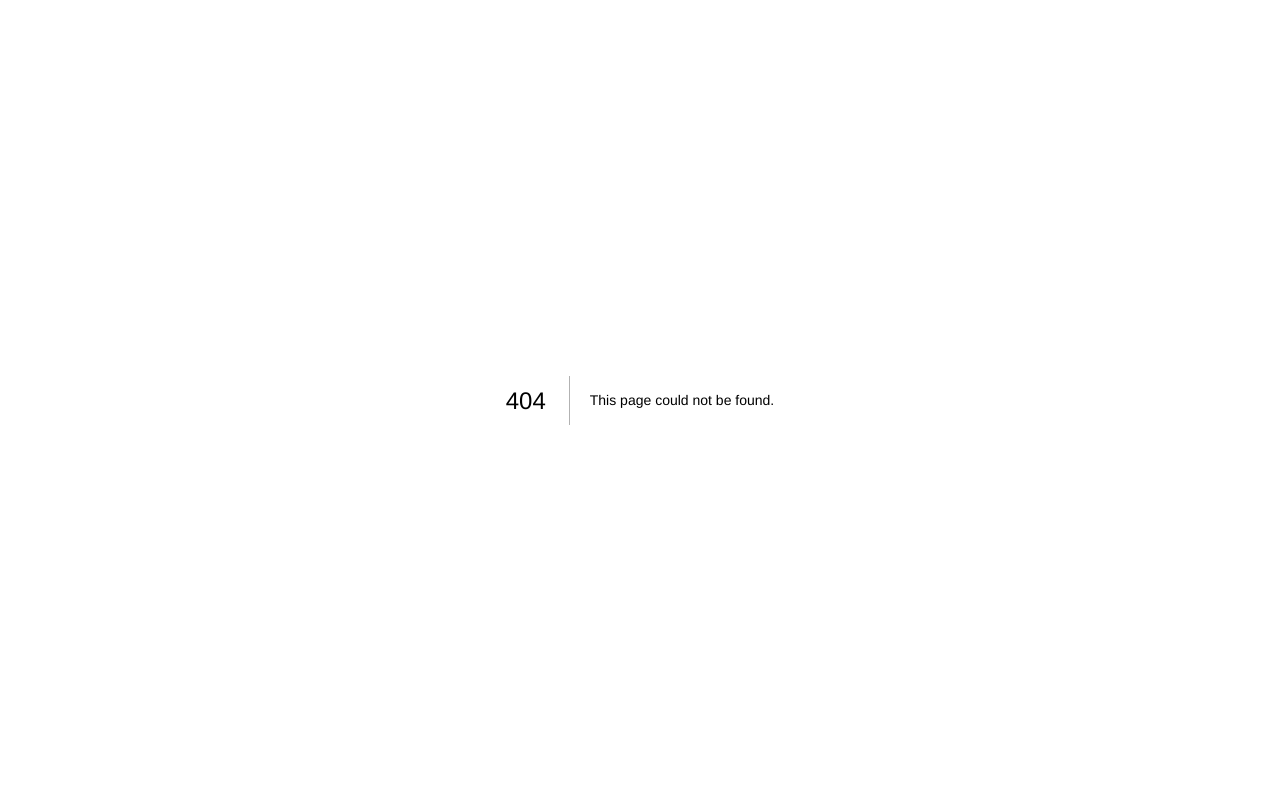
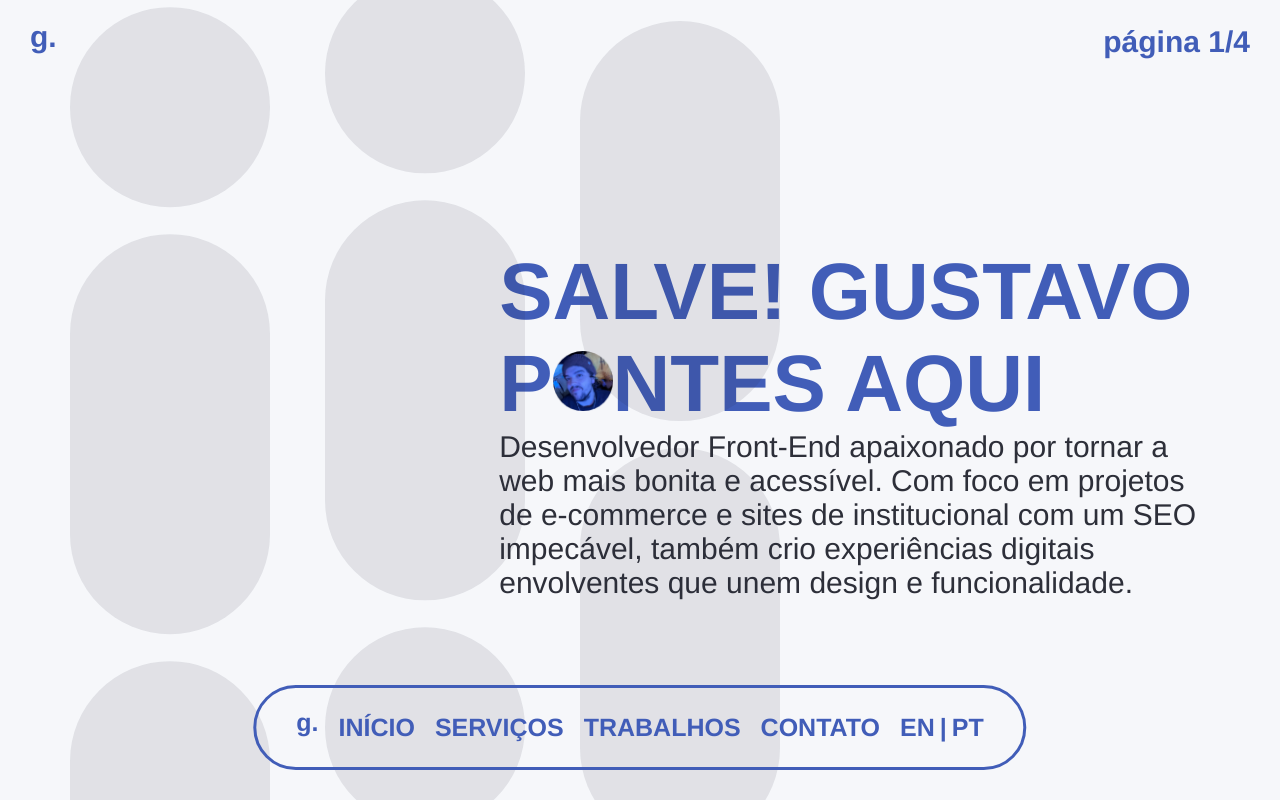
Before and after one commit to GustaDev00/GustaPT, a Next.js app: page /pt in a window 1280 px wide. Before the commit this address had no page. Shown: the top 800 px of the page. Built offline with nearby package versions, Linux system fonts and the light colour scheme.

Commit message:
feat: versao em portugues

```diff
--- /dev/null
+++ b/pages/pt.tsx
@@ -0,0 +1,23 @@
+import Head from "next/head";
+import HomeTemplate from "@/templates/Home";
+import { useLanguageContext } from "@/context/language";
+import { useEffect } from "react";
+
+const Home = () => {
+  const { setType } = useLanguageContext();
+
+  useEffect(() => {
+    setType("pt");
+  }, []);
+
+  return (
+    <>
+      <Head>
+        <title>Gusta.pt | Portifolio, serviços e projetos</title>
+      </Head>
+      <HomeTemplate />
+    </>
+  );
+};
+
+export default Home;
--- a/src/global/content.tsx
+++ b/src/global/content.tsx
@@ -8,7 +8,269 @@ type Content = {
 };
 
 const content: Content = {
-  pt: {},
+  pt: {
+    logo: "g.",
+    header: {
+      page: "página",
+      total: 4,
+    },
+    nav: {
+      links: [
+        { title: "INÍCIO", href: "#home" },
+        { title: "SERVIÇOS", href: "#services" },
+        { title: "TRABALHOS", href: "#works" },
+        { title: "CONTATO", href: "#contact" },
+      ],
+      language: [
+        { title: "EN", href: "/" },
+        { title: "PT", href: "/pt" },
+      ],
+    },
+    loading: {
+      text: "Gustavo Pontes",
+    },
+    intro: {
+      title: (
+        <>
+          SALVE! GUSTAVO <br />P<LazyImage src="/imgs/eu.png" alt="Gustavo Pontes" notLazy={true} />
+          NTES AQUI
+        </>
+      ),
+      description: (
+        <>
+          Desenvolvedor Front-End apaixonado por tornar a web mais bonita e acessível. Com foco em
+          projetos de e-commerce e sites de institucional com um SEO impecável, também crio
+          experiências digitais envolventes que unem design e funcionalidade.
+        </>
+      ),
+    },
+    services: {
+      title: (
+        <>
+          <div>
+            Meus <span />
+          </div>
+          <br />
+          <div>
+            <span />
+            Serviços
+          </div>
+        </>
+      ),
+      showDescription: {
+        first: "Seu",
+        second: "negócio",
+        third: "seu estilo",
+      },
+      description: [<>loja</>, <>site</>, <>resultado</>],
+      list: [
+        {
+          title: "E-commerce",
+          description: (
+            <>
+              Eu crio lojas online incríveis que cativam os clientes e facilitam as compras. De
+              configurar o carrinho de compras para integrar métodos de pagamento seguros, estou
+              comprometido em proporcionando uma experiência de compra perfeita para seus clientes.
+            </>
+          ),
+          icon: IconEcommerce,
+        },
+        {
+          title: "Web site",
+          description: (
+            <>
+              Como desenvolvedor web, transformo ideias em realidade digital. Minha paixão é criar
+              sites funcionais, responsivos e visualmente atraentes. Quer seja uma empresa website
+              ou uma plataforma complexa, estou pronto para enfrentar qualquer desafio.
+            </>
+          ),
+          icon: IconWebDevelopment,
+        },
+        {
+          title: "SEO",
+          description: (
+            <>
+              Como especialista em SEO, otimizo seu site para que seja facilmente encontrado pelos
+              mecanismos de busca. Da pesquisa de palavras-chave à criação de conteúdo relevante,
+              estou focado em aumentar o seu visibilidade online e atraindo tráfego mais
+              qualificado.
+            </>
+          ),
+          icon: IconSEO,
+        },
+      ],
+    },
+    works: {
+      title: "Trabalhos",
+      projects: [
+        {
+          link: {
+            href: "https://www.altogiro.com.br",
+            target: "_blank",
+            title: "Alto Giro",
+            rel: "nofollow noreferrer noopener",
+          },
+          img: {
+            src: "./images/works/altogiro.png",
+            alt: "Alto Giro",
+          },
+          technology: ["React", "Jest", "scss", "vtex io"],
+        },
+        {
+          link: {
+            href: "https://www.ene2ese.com.br",
+            target: "_blank",
+            title: "Ene2ese",
+            rel: "nofollow noreferrer noopener",
+          },
+          img: {
+            src: "./images/works/ene2ese.png",
+            alt: "Ene2ese",
+          },
+          technology: ["Vanilla JS", "Gulp", "scss", "vtex"],
+        },
+        {
+          link: {
+            href: "https://www.pantaspaladar.com.br",
+            target: "_blank",
+            title: "Pantas Paladar",
+            rel: "nofollow noreferrer noopener",
+          },
+          img: {
+            src: "./images/works/pantaspaladar.png",
+            alt: "Pantas Paladar",
+          },
+          technology: ["Vanilla JS", "Gulp", "scss"],
+        },
+        {
+          link: {
+            href: "https://www.farmrio.com.br",
+            target: "_blank",
+            title: "Farm Rio",
+            rel: "nofollow noreferrer noopener",
+          },
+          img: {
+            src: "./images/works/farmrio.png",
+            alt: "Farm Rio",
+          },
+          technology: ["react", "styled componentes", "Gulp", "scss", "vtex io"],
+        },
+        {
+          link: {
+            href: "https://www.bateriasgalileu.com.br",
+            target: "_blank",
+            title: "Baterias Galileu",
+            rel: "nofollow noreferrer noopener",
+          },
+          img: {
+            src: "./images/works/bateriasgalileu.png",
+            alt: "Baterias Galileu",
+          },
+          technology: ["next", "styled componentes", "react"],
+        },
+        {
+          link: {
+            href: "https://www.jeansclub.com.br",
+            target: "_blank",
+            title: "Jeans Club",
+            rel: "nofollow noreferrer noopener",
+          },
+          img: {
+            src: "./images/works/jeansclub.png",
+            alt: "Jeans Club",
+          },
+          technology: ["React", "Jest", "scss", "vtex io"],
+        },
+        {
+          link: {
+            href: "https://libercomunicacaovisual.com.br",
+            target: "_blank",
+            title: "Liber Comunicação Visual",
+            rel: "nofollow noreferrer noopener",
+          },
+          img: {
+            src: "./images/works/libercomunicacaovisual.png",
+            alt: "Liber Comunicação Visual",
+          },
+          technology: ["Vanilla JS", "Gulp", "scss"],
+        },
+        {
+          link: {
+            href: "http://bubowl.com.br",
+            target: "_blank",
+            title: "bubowl",
+          },
+          img: {
+            src: "./images/works/bubowl.png",
+            alt: "bubowl",
+          },
+          technology: ["Vanilla JS", "Gulp", "scss"],
+        },
+        {
+          link: {
+            href: "https://www.shopdoscabelos.com.br",
+            target: "_blank",
+            title: "Shop dos cabelos",
+            rel: "nofollow noreferrer noopener",
+          },
+          img: {
+            src: "./images/works/shopdoscabelos.png",
+            alt: "Shop dos cabelos",
+          },
+          technology: ["React", "scss", "vtex io"],
+        },
+      ],
+    },
+    contact: {
+      title: (
+        <>
+          Vamos trabalhar <span>juntos?</span>
+        </>
+      ),
+      voice: "Fale comigo",
+      social: {
+        title: "REDES SOCIAIS",
+        links: [
+          {
+            href: "mailto:gustavo.4dev@gmail.com",
+            title: "gustavo.4dev@gmail.com",
+            target: "_blank",
+            rel: "nofollow noreferrer noopener",
+          },
+          {
+            href: "https://www.linkedin.com/in/gustavo-pontes-aa8219287/",
+            title: "linkedin",
+            target: "_blank",
+            rel: "nofollow noreferrer noopener",
+          },
+          {
+            href: "https://www.instagram.com/off.gu/",
+            title: "instagram",
+            target: "_blank",
+            rel: "nofollow noreferrer noopener",
+          },
+          {
+            href: "https://github.com/GustaDev00",
+            title: "github",
+            target: "_blank",
+            rel: "nofollow noreferrer noopener",
+          },
+          {
+            href: "https://www.youtube.com/channel/UCJSZjUFJoVeKgAF2zJ6HPgg",
+            title: "youtube",
+            target: "_blank",
+            rel: "nofollow noreferrer noopener",
+          },
+          {
+            href: "https://www.awwwards.com/gustavo-felipe/",
+            title: "awwwards",
+            target: "_blank",
+            rel: "nofollow noreferrer noopener",
+          },
+        ],
+      },
+    },
+  },
   en: {
     logo: "g.",
     header: {
```
Also changed, not shown: public/sw.js, 1 other file (tests, documents, lock files or other folders).
